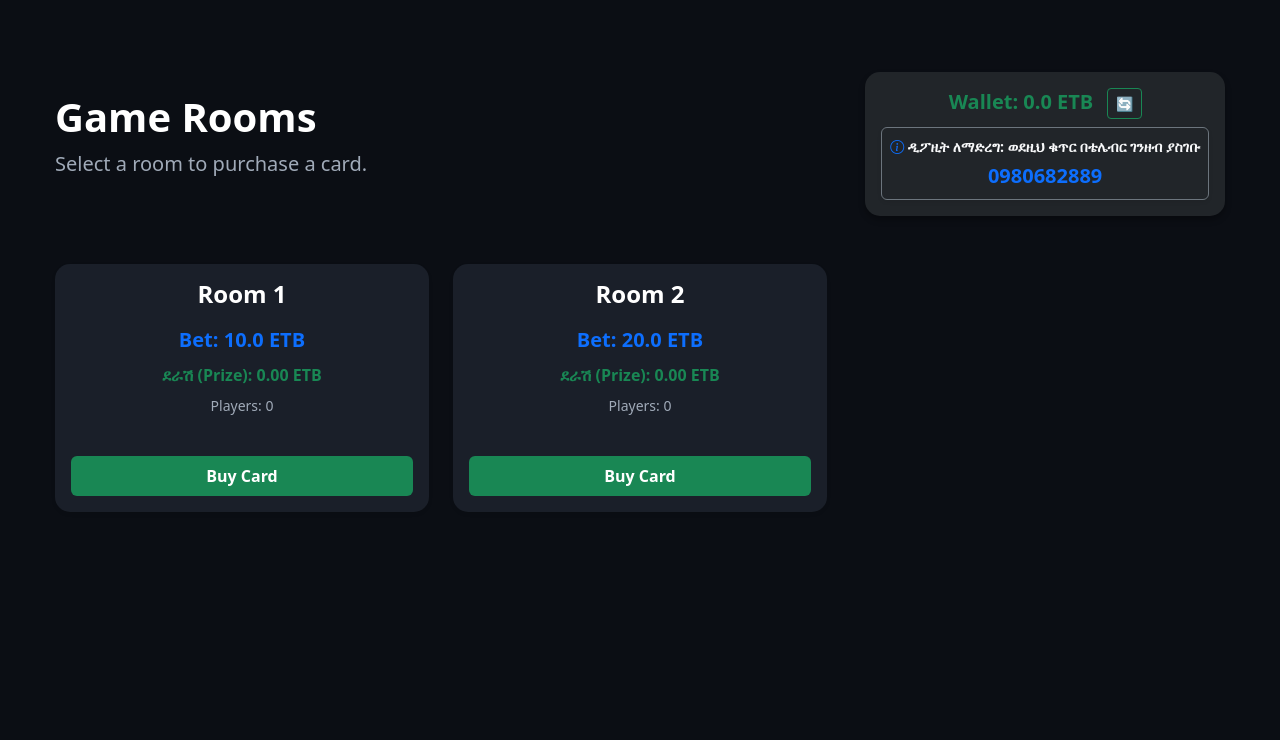
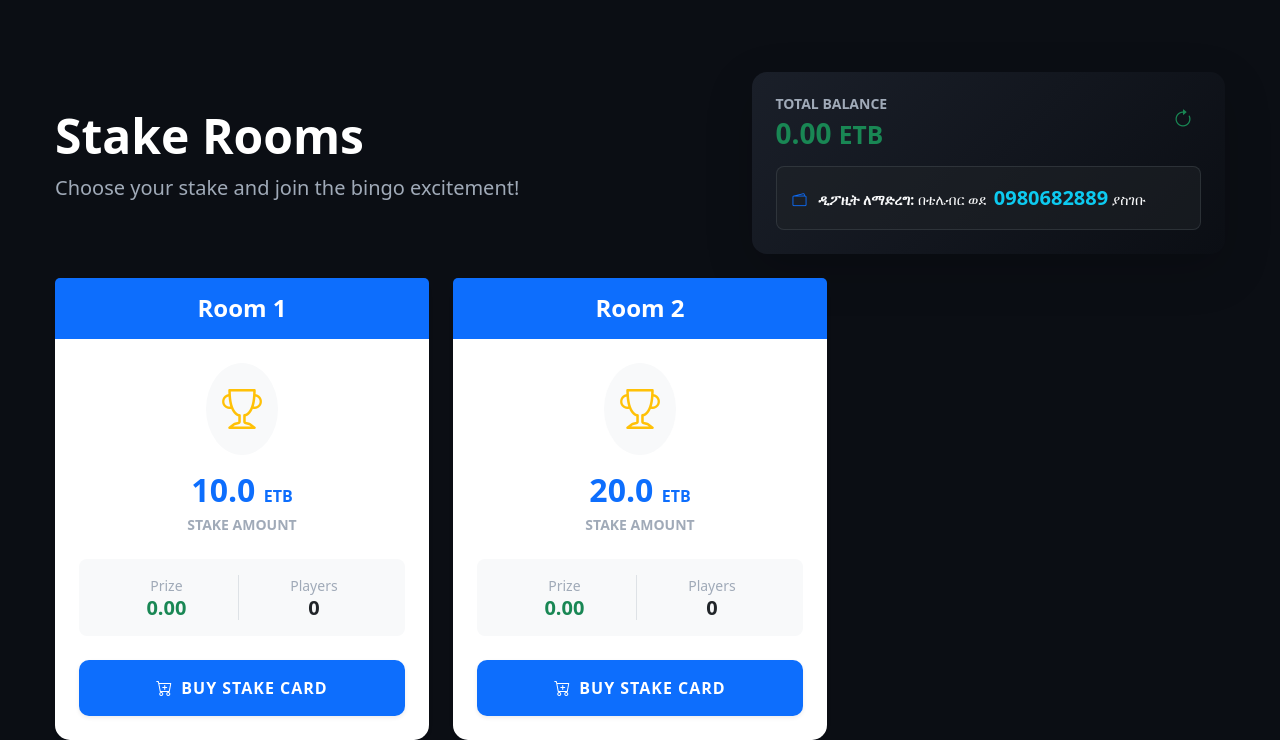
Before and after one commit to abel198523/royal-v4, a Flask app: page / in a window 1280 px wide. Shown: the part 217-957 px from the top of the page. Run offline with Flask 3, Linux system fonts and the light colour scheme; the visitor is signed in with stand-in values (Sample User, id 1); data comes from the database, SQL or seed files in the repository.

Commit message:
Redesign stake rooms with a premium, professional look
Update frontend templates to implement a new design for stake rooms, including premium room cards with hover effects, an enhanced wallet display, and improved layout for better user experience.

Replit-Commit-Author: Agent
Replit-Commit-Session-Id: 3b385f93-52a2-4fe4-9ccd-c4a8aeb85460
Replit-Commit-Checkpoint-Type: full_checkpoint
Replit-Commit-Event-Id: bb1b41f1-c221-4056-b3b2-a65053c32b75
Replit-Commit-Screenshot-Url: https://storage.googleapis.com/screenshot-production-us-central1/f124930e-23fa-43fd-bdd2-67ca85d6ba39/3b385f93-52a2-4fe4-9ccd-c4a8aeb85460/7pmAGDG
Replit-Helium-Checkpoint-Created: true

```diff
--- a/templates/base.html
+++ b/templates/base.html
@@ -92,6 +92,28 @@
             background-color: #161b22 !important;
             border-bottom: 1px solid #30363d;
         }
+
+        /* New Styles for Room Cards */
+        .room-card {
+            background-color: #ffffff !important;
+            color: #212529 !important;
+            transition: all 0.3s ease;
+        }
+
+        .room-card:hover {
+            transform: translateY(-10px);
+            box-shadow: 0 1rem 3rem rgba(0,0,0,.175) !important;
+        }
+
+        .bg-gradient-dark {
+            background: linear-gradient(135deg, #1a1f29 0%, #0b0e14 100%);
+        }
+
+        .buy-btn {
+            border-radius: 10px;
+            text-transform: uppercase;
+            letter-spacing: 1px;
+        }
     </style>
 </head>
 <body>
--- a/templates/index.html
+++ b/templates/index.html
@@ -24,37 +24,65 @@
 
     <!-- Game Selection Screen -->
     <div id="game-selection-screen">
-        <div class="d-flex justify-content-between align-items-center mb-5">
-            <div>
-                <h1 class="fw-bold">Game Rooms</h1>
-                <p class="lead text-muted">Select a room to purchase a card.</p>
+        <div class="row mb-4 align-items-center">
+            <div class="col-lg-7">
+                <h1 class="fw-bold display-5 mb-2">Stake Rooms</h1>
+                <p class="lead text-muted">Choose your stake and join the bingo excitement!</p>
             </div>
-            <div class="card bg-dark border-secondary">
-                <div class="card-body p-3 text-center">
-                    <h5 class="mb-1 text-success fw-bold">Wallet: <span id="walletBalance">{{ balance }}</span> ETB <button onclick="refreshBalance()" class="btn btn-sm btn-outline-success ms-2" title="Refresh Balance">🔄</button></h5>
-                    <div class="mt-2 p-2 border border-secondary rounded bg-dark shadow-sm">
-                        <p class="mb-0 text-light small fw-bold">
-                            <i class="bi bi-info-circle text-primary"></i>
-                            ዲፖዚት ለማድረግ: ወደዚህ ቁጥር በቴሌብር ገንዘብ ያስገቡ
-                            <span class="text-primary fs-5 d-block mt-1">0980682889</span>
-                        </p>
+            <div class="col-lg-5">
+                <div class="card bg-gradient-dark border-0 shadow-lg overflow-hidden">
+                    <div class="card-body p-4">
+                        <div class="d-flex justify-content-between align-items-start mb-3">
+                            <div>
+                                <h6 class="text-uppercase text-muted small fw-bold mb-1">Total Balance</h6>
+                                <h3 class="mb-0 fw-bold text-success"><span id="walletBalance">{{ "%.2f"|format(balance) }}</span> <span class="small">ETB</span></h3>
+                            </div>
+                            <button onclick="refreshBalance()" class="btn btn-sm btn-outline-success border-0 rounded-circle p-2" title="Refresh Balance">
+                                <i class="bi bi-arrow-clockwise fs-5"></i>
+                            </button>
+                        </div>
+                        <div class="p-3 bg-dark bg-opacity-50 rounded-3 border border-secondary border-opacity-25">
+                            <p class="mb-0 text-light small">
+                                <i class="bi bi-wallet2 text-primary me-2"></i>
+                                <strong>ዲፖዚት ለማድረግ:</strong> በቴሌብር ወደ
+                                <span class="text-info fw-bold fs-5 ms-1">0980682889</span> ያስገቡ
+                            </p>
+                        </div>
                     </div>
                 </div>
             </div>
         </div>
 
-        <div class="row">
+        <div class="row g-4">
             {% for room in rooms %}
-            <div class="col-md-4">
-                <div class="card shadow-sm mb-4 border-0 h-100">
-                    <div class="card-body text-center d-flex flex-column justify-content-between">
-                        <div>
-                            <h4 class="card-title fw-bold mb-3">{{ room.name }}</h4>
-                            <p class="card-text text-primary fs-5 fw-bold mb-2">Bet: {{ room.card_price }} ETB</p>
-                            <p class="card-text text-success fw-bold mb-2">ደራሽ (Prize): <span id="prizeAmount-{{ room.id }}">0.00</span> ETB</p>
-                            <p class="card-text text-muted small mb-3">Players: <span id="playerCount-{{ room.id }}">0</span></p>
+            <div class="col-md-6 col-lg-4">
+                <div class="card h-100 room-card border-0 shadow-sm transition-transform">
+                    <div class="card-header bg-primary py-3 border-0">
+                        <h4 class="mb-0 text-white fw-bold text-center">{{ room.name }}</h4>
+                    </div>
+                    <div class="card-body p-4">
+                        <div class="text-center mb-4">
+                            <div class="d-inline-block p-3 rounded-circle bg-light mb-3">
+                                <i class="bi bi-trophy text-warning fs-1"></i>
+                            </div>
+                            <h2 class="fw-bold mb-1 text-primary">{{ room.card_price }} <span class="fs-6">ETB</span></h2>
+                            <p class="text-muted small text-uppercase fw-bold">Stake Amount</p>
                         </div>
-                        <button onclick="buyCard({{ room.id }})" class="btn btn-success w-100 py-2 fw-bold mt-auto">Buy Card</button>
+
+                        <div class="d-flex justify-content-between p-3 bg-light rounded-3 mb-4">
+                            <div class="text-center flex-fill border-end">
+                                <p class="mb-0 text-muted small">Prize</p>
+                                <h5 class="mb-0 fw-bold text-success"><span id="prizeAmount-{{ room.id }}">0.00</span></h5>
+                            </div>
+                            <div class="text-center flex-fill">
+                                <p class="mb-0 text-muted small">Players</p>
+                                <h5 class="mb-0 fw-bold text-dark"><span id="playerCount-{{ room.id }}">0</span></h5>
+                            </div>
+                        </div>
+
+                        <button onclick="buyCard({{ room.id }})" class="btn btn-primary w-100 py-3 fw-bold shadow-sm buy-btn">
+                            <i class="bi bi-cart-plus me-2"></i>Buy Stake Card
+                        </button>
                     </div>
                 </div>
             </div>
```
